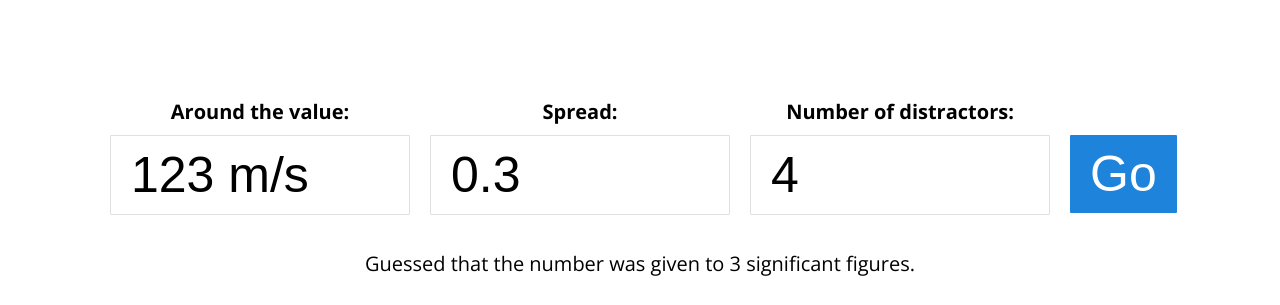
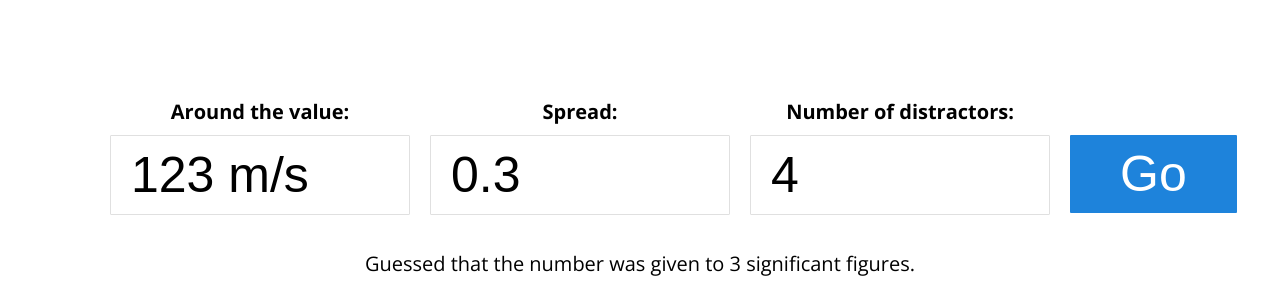
Before and after one commit to BM345/randomdistractorgenerator, a website: page index.html in a window 1280 px wide. Shown: the part 290-595 px from the top of the page. Drawn offline with nearby package versions, Linux system fonts and the light colour scheme; some packages are replaced by stand-ins of ours; a script that the page names is missing.

Commit message:
Minor style improvements

```diff
--- a/style.css
+++ b/style.css
@@ -89,7 +89,7 @@ button:focus {
 }
 
 .generateDistractors, .copyButton {
-  padding: 10px 20px;
+  padding: 10px 50px;
   font-size: 50px;
   max-width: 300px;
 }
```
